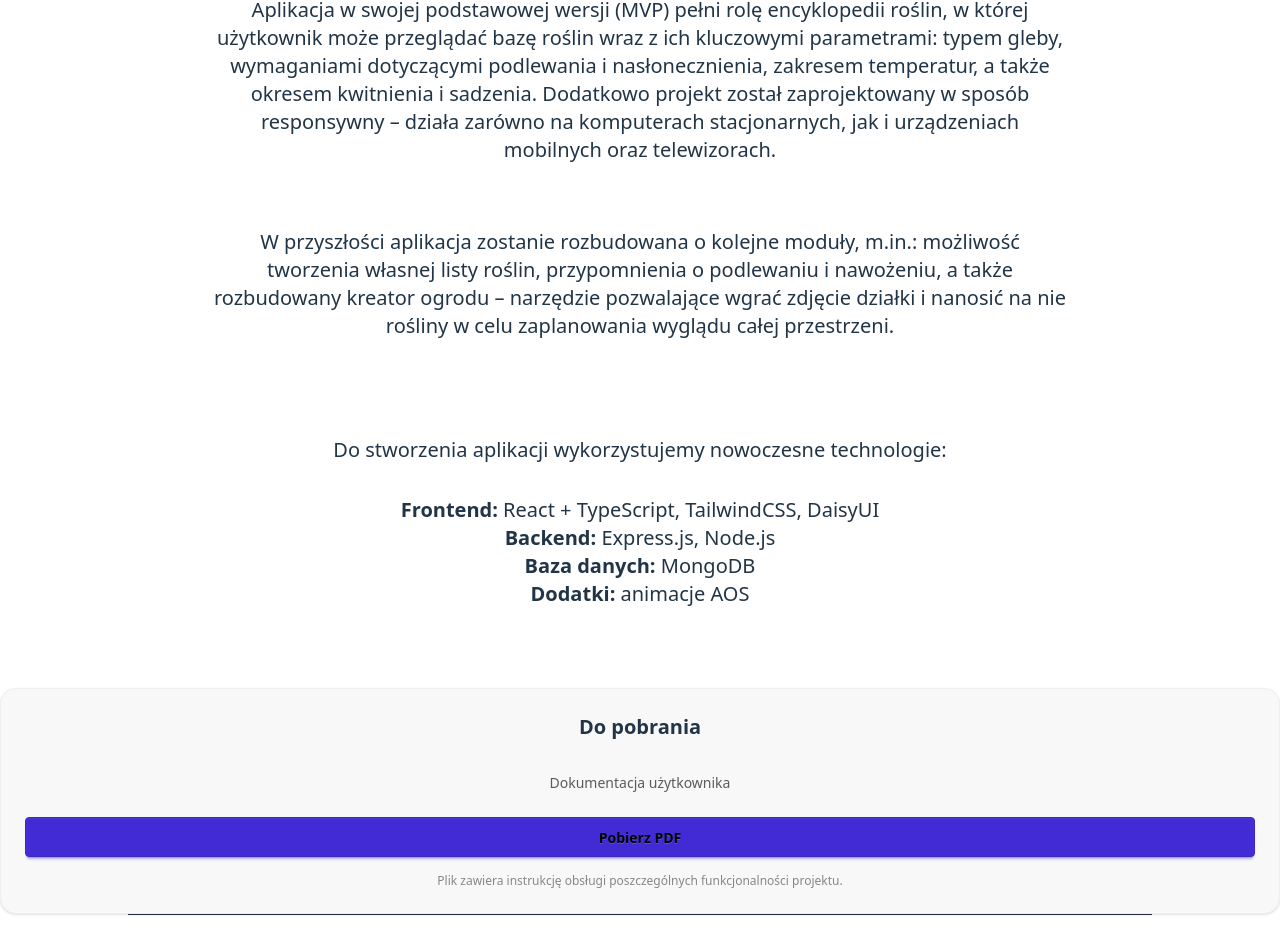
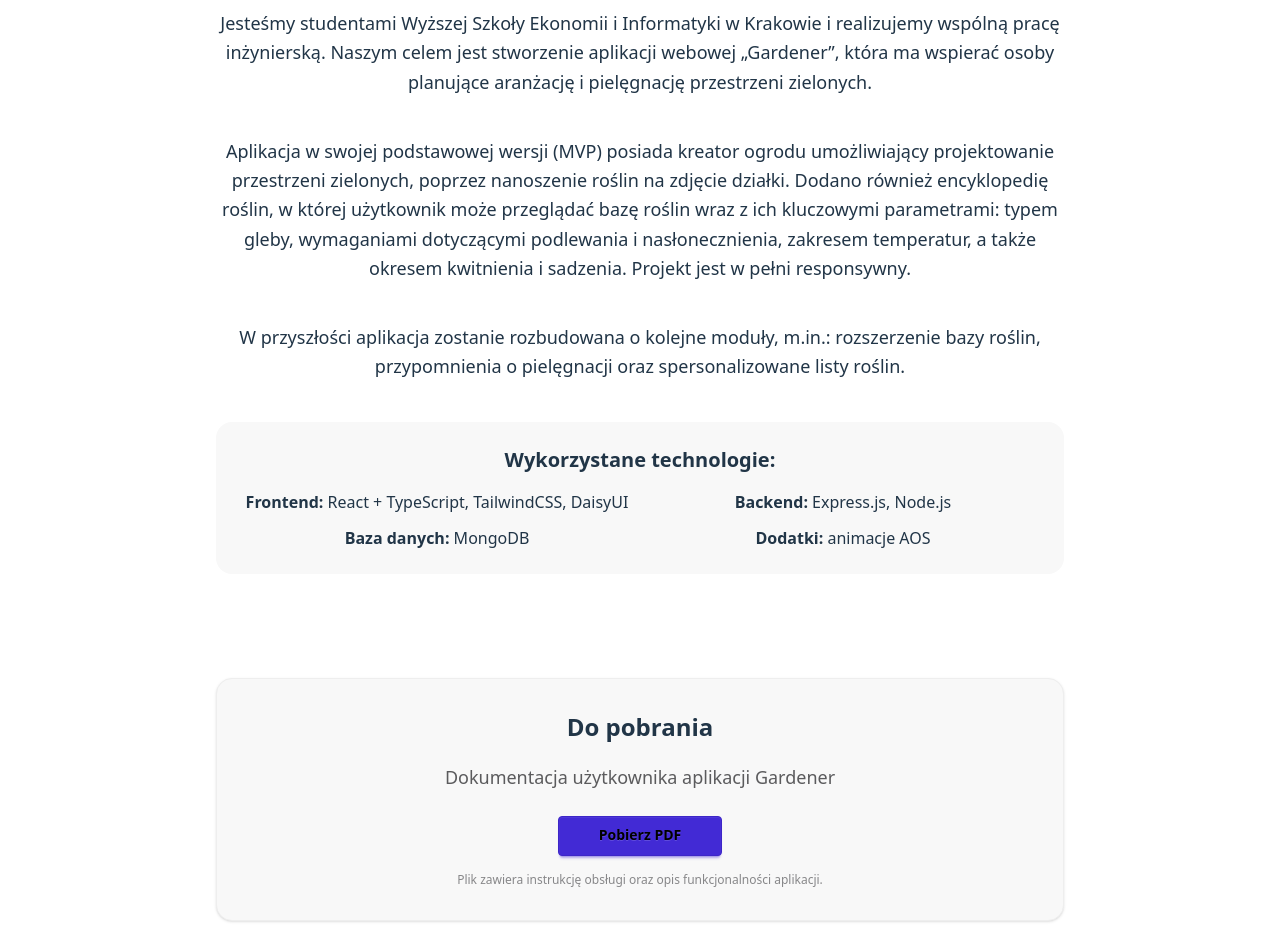
Before and after one commit to JakubOpydwsei/Gardener, a React (Vite) app: page /about-project in a window 1280 px wide. Shown: the part 365-1314 px from the top of the page. Built offline with nearby package versions, Linux system fonts and the light colour scheme.

Commit message:
style-about-project-page

```diff
--- a/src/components/Navbar.tsx
+++ b/src/components/Navbar.tsx
@@ -23,7 +23,7 @@ function Navbar() {
     <nav className="bg-emerald-50 shadow-md w-full sticky top-0 z-50">
       <div className="max-w-full mx-auto px-2 sm:px-4 md:px-6 lg:px-12 flex items-center h-20">
         <div className="flex items-center space-x-3 sm:space-x-4">
-          <img src="/logo.png" alt="logo" className="h-16 sm:h-20 lg:h-20" />
+          <img src="/logo.png" alt="logo" className="h-17 sm:h-17 lg:h-17" />
           <Link
             to="/"
             className="text-lg sm:text-xl md:text-2xl font-bold text-emerald-700 whitespace-nowrap pr-18"
--- a/src/pages/AboutProjectPage.tsx
+++ b/src/pages/AboutProjectPage.tsx
@@ -1,8 +1,18 @@
 function AboutProjectPage() {
   return (
-    <>
-      <h1 className="text-3xl">O projekcie</h1>
-      <div className="w-8/12 m-auto flex flex-col gap-16 pt-16 text-lg md:text-xl pb-20">
+    <section className="min-h-screen bg-base-100">
+      <div className="flex flex-col border-b border-base-300">
+        <div className="max-w-6xl mx-auto px-6 pt-0 pb-10">
+          <div className="flex justify-center">
+            <img src="/logo.png" alt="logo" className="h-30 sm:h-30 lg:h-30" />
+          </div>
+
+          <p className="text-base-content/70 mt-5 max-w-3xl mx-auto text-center">
+            Aplikacja webowa wspierająca planowanie przestrzeni zielonych
+          </p>
+        </div>
+      </div>
+      <div className="max-w-4xl mx-auto px-6 py-14 flex flex-col gap-10 text-lg leading-relaxed">
         <p>
           Jesteśmy studentami Wyższej Szkoły Ekonomii i Informatyki w Krakowie i
           realizujemy wspólną pracę inżynierską. Naszym celem jest stworzenie
@@ -10,26 +20,26 @@ function AboutProjectPage() {
           aranżację i pielęgnację przestrzeni zielonych.
         </p>
         <p>
-          Aplikacja w swojej podstawowej wersji (MVP) pełni rolę encyklopedii
-          roślin, w której użytkownik może przeglądać bazę roślin wraz z ich
-          kluczowymi parametrami: typem gleby, wymaganiami dotyczącymi
-          podlewania i nasłonecznienia, zakresem temperatur, a także okresem
-          kwitnienia i sadzenia. Dodatkowo projekt został zaprojektowany w
-          sposób responsywny – działa zarówno na komputerach stacjonarnych, jak
-          i urządzeniach mobilnych oraz telewizorach.
+          Aplikacja w swojej podstawowej wersji (MVP) posiada kreator ogrodu
+          umożliwiający projektowanie przestrzeni zielonych, poprzez nanoszenie
+          roślin na zdjęcie działki. Dodano również encyklopedię roślin, w
+          której użytkownik może przeglądać bazę roślin wraz z ich kluczowymi
+          parametrami: typem gleby, wymaganiami dotyczącymi podlewania i
+          nasłonecznienia, zakresem temperatur, a także okresem kwitnienia i
+          sadzenia. Projekt jest w pełni responsywny.
         </p>
         <p>
           W przyszłości aplikacja zostanie rozbudowana o kolejne moduły, m.in.:
-          możliwość tworzenia własnej listy roślin, przypomnienia o podlewaniu i
-          nawożeniu, a także rozbudowany kreator ogrodu – narzędzie pozwalające
-          wgrać zdjęcie działki i nanosić na nie rośliny w celu zaplanowania
-          wyglądu całej przestrzeni.
+          rozszerzenie bazy roślin, przypomnienia o pielęgnacji oraz
+          spersonalizowane listy roślin.
         </p>
-        <div>
-          <p className="py-8">
-            Do stworzenia aplikacji wykorzystujemy nowoczesne technologie:
-          </p>
-          <ul>
+
+        <div className="bg-base-200 rounded-2xl p-6">
+          <h2 className="text-xl font-semibold mb-4">
+            Wykorzystane technologie:
+          </h2>
+
+          <ul className="grid sm:grid-cols-2 gap-3 text-base">
             <li>
               <strong>Frontend:</strong> React + TypeScript, TailwindCSS,
               DaisyUI
@@ -45,27 +55,25 @@ function AboutProjectPage() {
             </li>
           </ul>
         </div>
-      </div>
-      <div className="lg:col-span-1">
-        <div className="sticky top-24 bg-base-200 border border-base-300 rounded-2xl p-6 shadow-sm">
-          <h2 className="text-xl font-semibold mb-2">Do pobrania</h2>
-          <p className="text-base-content/70 text-sm mb-6 mt-8">
-            Dokumentacja użytkownika
+
+        <div className="mt-16 bg-base-200 border border-base-300 rounded-2xl p-8 shadow-sm text-center">
+          <h2 className="text-2xl font-semibold mb-3">Do pobrania</h2>
+          <p className="text-base-content/70 mb-6 mt-5">
+            Dokumentacja użytkownika aplikacji Gardener
           </p>
           <a
             href="/docs/dokumentacja-uzytkownika.pdf"
             download
-            className="btn btn-primary w-full text-black"
+            className="btn btn-primary px-10 text-black"
           >
             Pobierz PDF
           </a>
           <p className="text-xs text-base-content/50 mt-4">
-            Plik zawiera instrukcję obsługi poszczególnych funkcjonalności
-            projektu.
+            Plik zawiera instrukcję obsługi oraz opis funkcjonalności aplikacji.
           </p>
         </div>
       </div>
-    </>
+    </section>
   );
 }
 
```
Also changed, not shown: public/logo.png.
